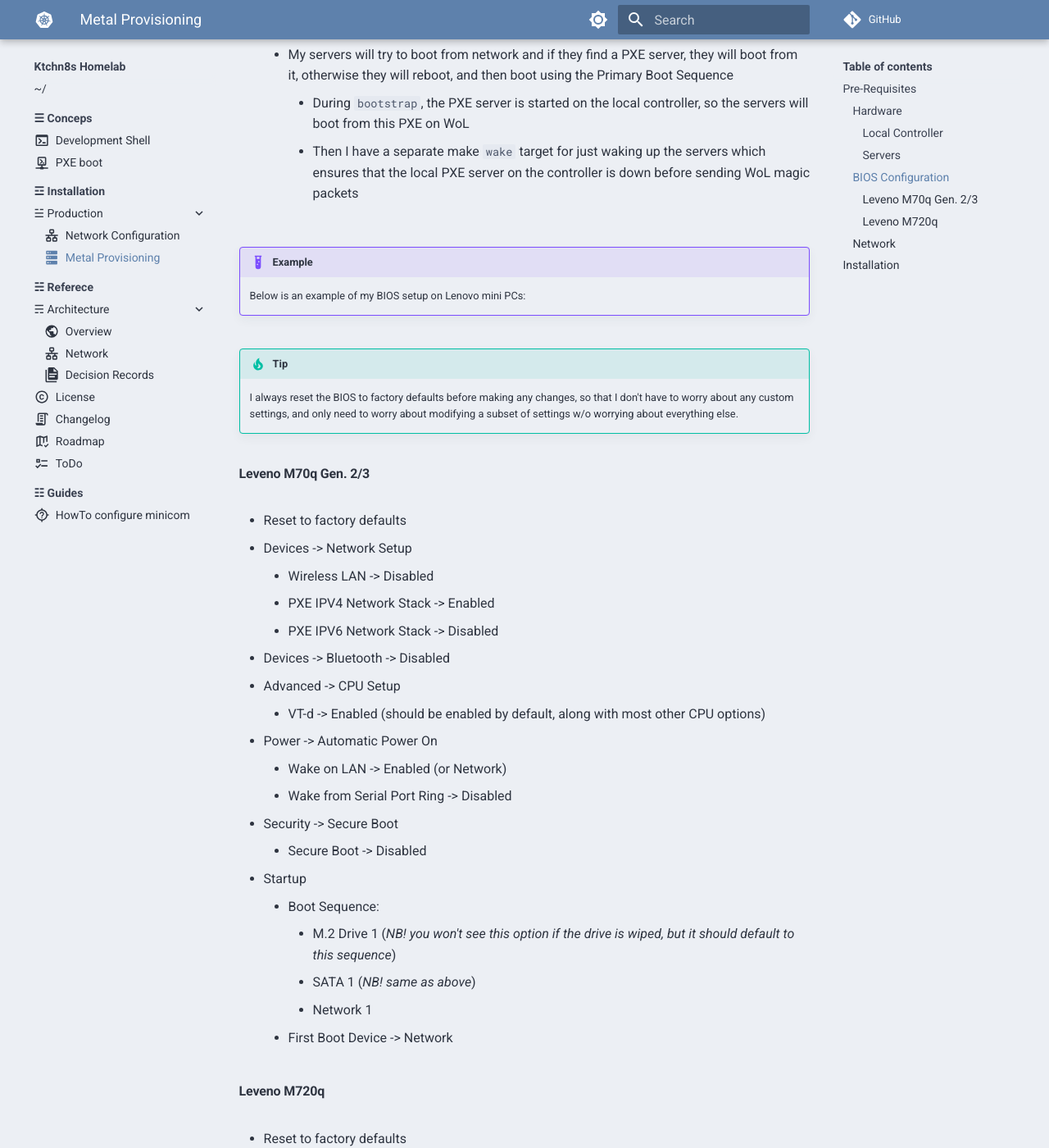
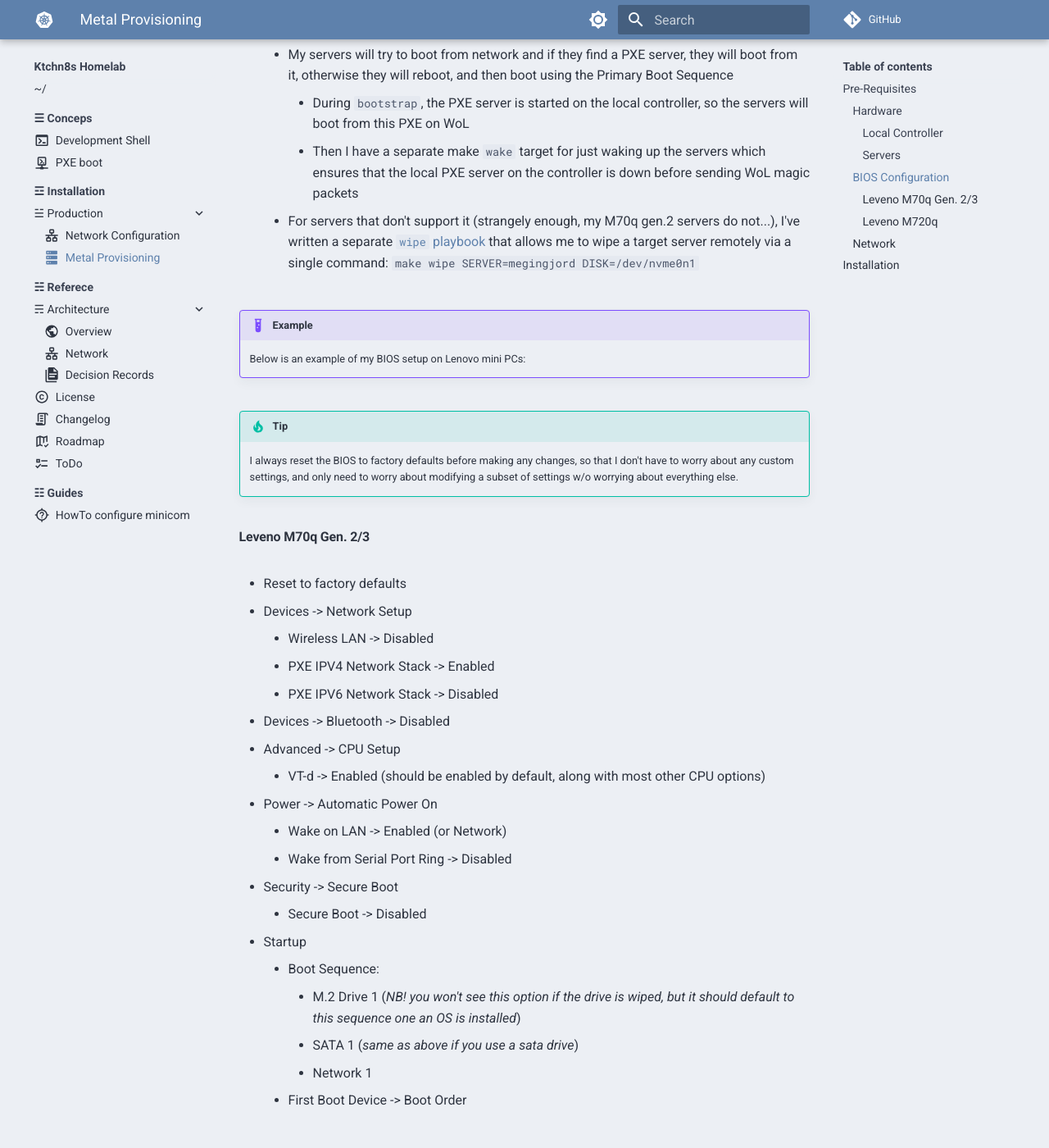
Before and after one commit to serpro69/ktchn8s, an MkDocs documentation site: the page built from docs/installation/production/metal.md, in a window 1280 px wide and 1400 px high, scrolled down 1905 px. Shown: the whole window at 82% size. Built offline with MkDocs 1.6.1 and Material for MkDocs 9.7.7, drawn with Linux system fonts in a browser that asks for light colours; comment, search, counter and statistics services are not loaded.

Commit message:
Add playbook to wipe OS from metal remotely (#19)

```diff
--- a/docs/installation/production/metal.md
+++ b/docs/installation/production/metal.md
@@ -56,6 +56,7 @@
     - My servers will try to boot from network and if they find a PXE server, they will boot from it, otherwise they will reboot, and then boot using the Primary Boot Sequence
         - During `bootstrap`, the PXE server is started on the local controller, so the servers will boot from this PXE on WoL
         - Then I have a separate make `wake` target for just waking up the servers which ensures that the local PXE server on the controller is down before sending WoL magic packets
+    - For servers that don't support it (strangely enough, my M70q gen.2 servers do not...), I've written a separate [`wipe` playbook](https://github.com/serpro69/Ktchn8s/blob/master/metal/wipe.yml) that allows me to wipe a target server remotely via a single command: `make wipe SERVER=megingjord DISK=/dev/nvme0n1`
 
 !!! example
     Below is an example of my BIOS setup on Lenovo mini PCs:
@@ -80,10 +81,10 @@
     - Secure Boot -> Disabled
 - Startup
     - Boot Sequence:
-        - M.2 Drive 1 (_NB! you won't see this option if the drive is wiped, but it should default to this sequence_)
-        - SATA 1 (_NB! same as above_)
+        - M.2 Drive 1 (_NB! you won't see this option if the drive is wiped, but it should default to this sequence one an OS is installed_)
+        - SATA 1 (_same as above if you use a sata drive_)
         - Network 1
-    - First Boot Device -> Network
+    - First Boot Device -> Boot Order
 
 #### Leveno M720q
 
--- /dev/null
+++ b/todo.txt
@@ -0,0 +1,4 @@
+- Update bios on new machines
+  - Make sure WoL re-installs the OS from poweroff state
+
+- Re-run `bootstrap` (wipe all nodes) then `cluster`
```
Also changed, not shown: 3 other files.
